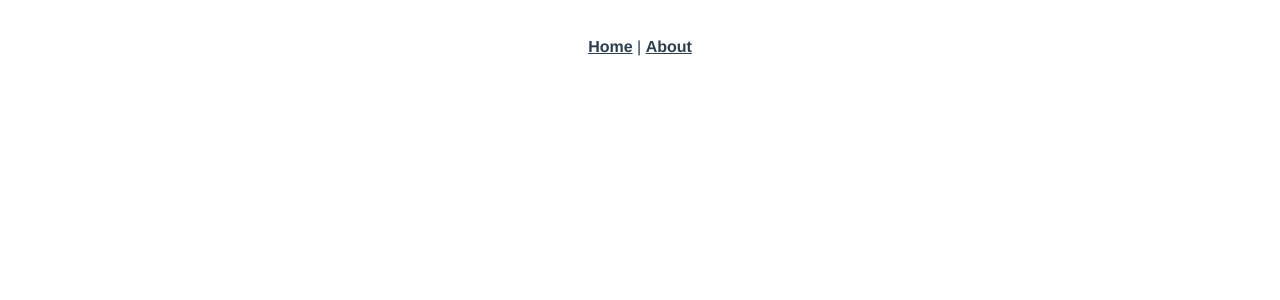
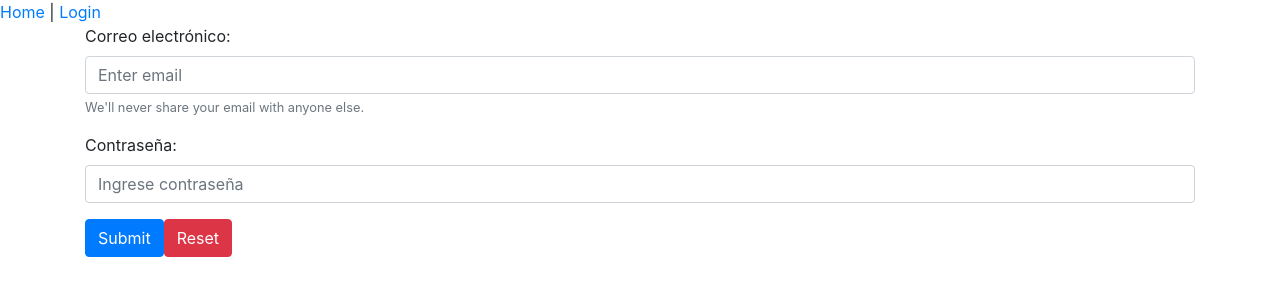
Before and after one commit to flowersflowing/DL_autenticacion, a Vue app: page /login in a window 1280 px wide. Shown: the top 300 px of the page. Built offline with nearby package versions, Linux system fonts and the light colour scheme.

Commit message:
Agregando estructura base del proyecto con las rutas y bootstrap-vue

```diff
--- a/package.json
+++ b/package.json
@@ -8,8 +8,12 @@
     "lint": "vue-cli-service lint"
   },
   "dependencies": {
+    "bootstrap": "^4.5.3",
+    "bootstrap-vue": "^2.20.1",
     "core-js": "^3.6.5",
-    "vue": "^2.6.11",
+    "jquery": "^3.5.1",
+    "popper.js": "^1.16.1",
+    "vue": "^2.6.12",
     "vue-router": "^3.2.0",
     "vuex": "^3.4.0"
   },
--- a/src/App.vue
+++ b/src/App.vue
@@ -2,31 +2,31 @@
   <div id="app">
     <div id="nav">
       <router-link to="/">Home</router-link> |
-      <router-link to="/about">About</router-link>
+      <router-link :to="{name: 'Login'}">Login</router-link>
     </div>
     <router-view/>
   </div>
 </template>
 
 <style lang="scss">
-#app {
-  font-family: Avenir, Helvetica, Arial, sans-serif;
-  -webkit-font-smoothing: antialiased;
-  -moz-osx-font-smoothing: grayscale;
-  text-align: center;
-  color: #2c3e50;
-}
+// #app {
+//   font-family: Avenir, Helvetica, Arial, sans-serif;
+//   -webkit-font-smoothing: antialiased;
+//   -moz-osx-font-smoothing: grayscale;
+//   text-align: center;
+//   color: #2c3e50;
+// }
 
-#nav {
-  padding: 30px;
+// #nav {
+//   padding: 30px;
 
-  a {
-    font-weight: bold;
-    color: #2c3e50;
+//   a {
+//     font-weight: bold;
+//     color: #2c3e50;
 
-    &.router-link-exact-active {
-      color: #42b983;
-    }
-  }
-}
+//     &.router-link-exact-active {
+//       color: #42b983;
+//     }
+//   }
+// }
 </style>
--- a/src/components/HelloWorld.vue
+++ b/src/components/HelloWorld.vue
@@ -1,34 +1,6 @@
 <template>
   <div class="hello">
-    <h1>{{ msg }}</h1>
-    <p>
-      For a guide and recipes on how to configure / customize this project,<br>
-      check out the
-      <a href="https://cli.vuejs.org" target="_blank" rel="noopener">vue-cli documentation</a>.
-    </p>
-    <h3>Installed CLI Plugins</h3>
-    <ul>
-      <li><a href="https://github.com/vuejs/vue-cli/tree/dev/packages/%40vue/cli-plugin-babel" target="_blank" rel="noopener">babel</a></li>
-      <li><a href="https://github.com/vuejs/vue-cli/tree/dev/packages/%40vue/cli-plugin-router" target="_blank" rel="noopener">router</a></li>
-      <li><a href="https://github.com/vuejs/vue-cli/tree/dev/packages/%40vue/cli-plugin-vuex" target="_blank" rel="noopener">vuex</a></li>
-      <li><a href="https://github.com/vuejs/vue-cli/tree/dev/packages/%40vue/cli-plugin-eslint" target="_blank" rel="noopener">eslint</a></li>
-    </ul>
-    <h3>Essential Links</h3>
-    <ul>
-      <li><a href="https://vuejs.org" target="_blank" rel="noopener">Core Docs</a></li>
-      <li><a href="https://forum.vuejs.org" target="_blank" rel="noopener">Forum</a></li>
-      <li><a href="https://chat.vuejs.org" target="_blank" rel="noopener">Community Chat</a></li>
-      <li><a href="https://twitter.com/vuejs" target="_blank" rel="noopener">Twitter</a></li>
-      <li><a href="https://news.vuejs.org" target="_blank" rel="noopener">News</a></li>
-    </ul>
-    <h3>Ecosystem</h3>
-    <ul>
-      <li><a href="https://router.vuejs.org" target="_blank" rel="noopener">vue-router</a></li>
-      <li><a href="https://vuex.vuejs.org" target="_blank" rel="noopener">vuex</a></li>
-      <li><a href="https://github.com/vuejs/vue-devtools#vue-devtools" target="_blank" rel="noopener">vue-devtools</a></li>
-      <li><a href="https://vue-loader.vuejs.org" target="_blank" rel="noopener">vue-loader</a></li>
-      <li><a href="https://github.com/vuejs/awesome-vue" target="_blank" rel="noopener">awesome-vue</a></li>
-    </ul>
+    <b-button size="lg" variant="outline-dark">Ir al Login</b-button>
   </div>
 </template>
 
@@ -36,25 +8,10 @@
 export default {
   name: 'HelloWorld',
   props: {
-    msg: String
   }
 }
 </script>
 
 <!-- Add "scoped" attribute to limit CSS to this component only -->
 <style scoped lang="scss">
-h3 {
-  margin: 40px 0 0;
-}
-ul {
-  list-style-type: none;
-  padding: 0;
-}
-li {
-  display: inline-block;
-  margin: 0 10px;
-}
-a {
-  color: #42b983;
-}
 </style>
--- a/src/router/index.js
+++ b/src/router/router.js
@@ -10,13 +10,18 @@ const routes = [
     name: 'Home',
     component: Home
   },
+  // {
+  //   path: '/',
+  //   redirect: '/login'
+  // },
   {
-    path: '/about',
-    name: 'About',
-    // route level code-splitting
-    // this generates a separate chunk (about.[hash].js) for this route
-    // which is lazy-loaded when the route is visited.
-    component: () => import(/* webpackChunkName: "about" */ '../views/About.vue')
+    path: '*',
+    redirect: '/login'
+  },
+  {
+    path: '/login',
+    name: 'Login',
+    component: () => import(/* webpackChunkName: "login" */ '../views/Login.vue')
   }
 ]
 
--- a/src/views/About.vue
+++ /dev/null
@@ -1,5 +0,0 @@
-<template>
-  <div class="about">
-    <h1>This is an about page</h1>
-  </div>
-</template>
--- a/src/views/Home.vue
+++ b/src/views/Home.vue
@@ -1,7 +1,6 @@
 <template>
   <div class="home">
-    <img alt="Vue logo" src="../assets/logo.png">
-    <HelloWorld msg="Welcome to Your Vue.js App"/>
+    <HelloWorld/>
   </div>
 </template>
 
--- /dev/null
+++ b/src/views/Login.vue
@@ -0,0 +1,45 @@
+<template>
+  <div class="container">
+    <b-form @submit="onSubmit" @reset="onReset" v-if="show">
+      <b-form-group id="input-group-1" label="Correo electrónico:" label-for="input-1" description="We'll never share your email with anyone else.">
+        <b-form-input id="input-1" v-model="form.email" type="email" required placeholder="Enter email"></b-form-input>
+      </b-form-group>
+      <b-form-group id="input-group-2" label="Contraseña:" label-for="input-2">
+        <b-form-input id="input-2" v-model="form.password" type="password" required placeholder="Ingrese contraseña"></b-form-input>
+      </b-form-group>
+      <b-button type="submit" variant="primary">Submit</b-button>
+      <b-button type="reset" variant="danger">Reset</b-button>
+    </b-form>
+  </div>
+</template>
+
+<script>
+  export default {
+    data() {
+      return {
+        form: {
+          email: '',
+          password: '',
+        },
+        show: true
+      }
+    },
+    methods: {
+      onSubmit(evt) {
+        evt.preventDefault()
+        alert(JSON.stringify(this.form))
+      },
+      onReset(evt) {
+        evt.preventDefault()
+        // Reset our form values
+        this.form.email = ''
+        this.form.name = ''
+        // Trick to reset/clear native browser form validation state
+        this.show = false
+        this.$nextTick(() => {
+          this.show = true
+        })
+      }
+    }
+  }
+</script>
```
Also changed, not shown: src/main.js (+12 -5 lines), src/store/store.js (renamed from src/store/index.js), 1 other file (tests, documents, lock files or other folders).
